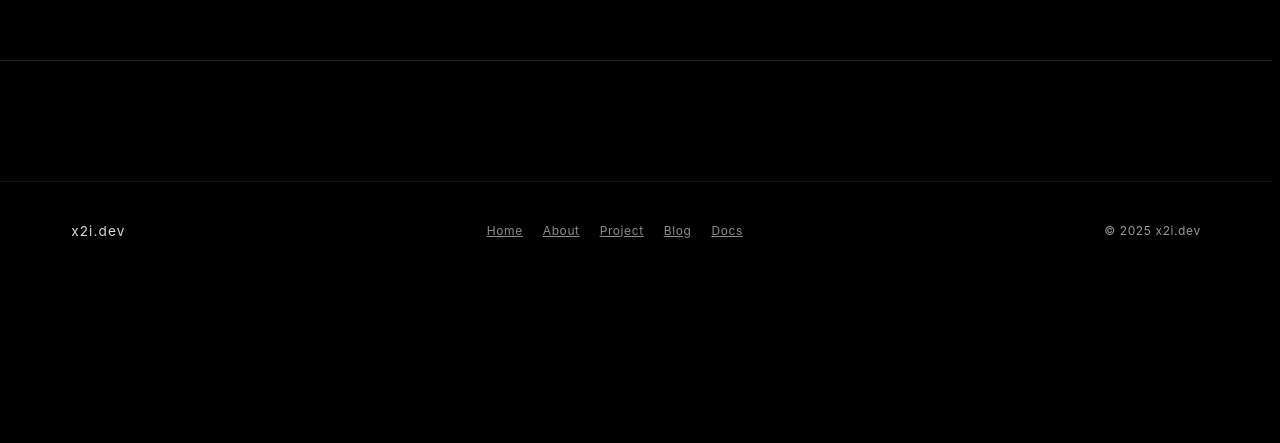
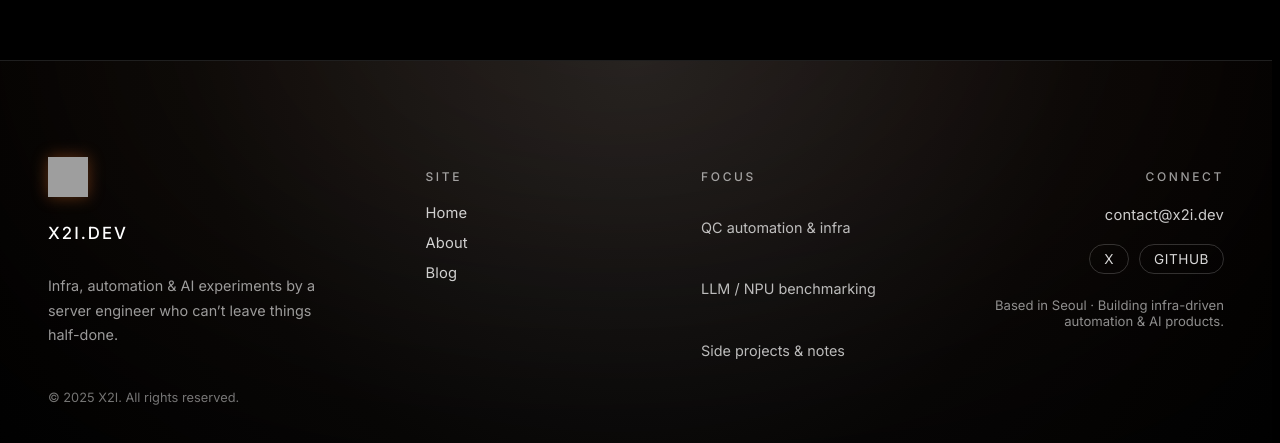
Before and after one commit to Hyeon0129/x2i-dev, a Next.js app: page / in a window 1280 px wide. Shown: the part 6804-7247 px from the top of the page. Before the commit the page ends 7083 px from the top, so only its background shows below. Built offline with nearby package versions, Linux system fonts and the light colour scheme; grey boxes are pictures that could not be loaded; a web font is replaced by a local one.

Commit message:
Add: Footer section

```diff
--- a/src/app/globals.css
+++ b/src/app/globals.css
@@ -1424,58 +1424,3 @@ pre code {
 /* ============================================
    FOOTER
 ============================================ */
-
-.footer {
-  margin-top: 120px;
-  padding: 40px 0;
-  border-top: 1px solid rgba(255,255,255,0.08);
-  color: rgba(255,255,255,0.6);
-  font-size: 0.875rem;
-}
-
-.footer-inner {
-  display: flex;
-  justify-content: space-between;
-  align-items: center;
-  gap: 40px;
-}
-
-.footer-logo {
-  font-family: var(--font-geist-mono);
-  font-size: 0.85rem;
-  letter-spacing: 0.08em;
-  color: rgba(255,255,255,0.85);
-}
-
-.footer-center {
-  display: flex;
-  align-items: center;
-  gap: 20px;
-}
-
-.footer-link {
-  font-family: var(--font-geist-mono);
-  letter-spacing: 0.05em;
-  font-size: 0.75rem;
-  color: rgba(255,255,255,0.55);
-  transition: color 0.2s ease;
-}
-
-.footer-link:hover {
-  color: rgba(255,255,255,0.85);
-}
-
-.footer-right {
-  font-family: var(--font-geist-mono);
-  font-size: 0.75rem;
-  letter-spacing: 0.05em;
-}
-
-/* Mobile */
-@media (max-width: 768px) {
-  .footer-inner {
-    flex-direction: column;
-    align-items: flex-start;
-    gap: 18px;
-  }
-}
--- a/src/components/Footer.tsx
+++ b/src/components/Footer.tsx
@@ -1,38 +1,87 @@
 // src/components/Footer.tsx
+'use client';
+
 import Link from "next/link";
+import Image from "next/image";
+import styles from "./footer.module.css";
+
+const LOGO =
+  "https://x2i.dev/wp-content/uploads/2025/10/cropped-cropped-cropped-cropped-logo-Photoroom-1.png";
 
 export default function Footer() {
+  const year = new Date().getFullYear();
+
   return (
-    <footer className="footer">
-      <div className="container footer-inner">
+    <footer className={styles.footer}>
+      {/* 배경 글로우 */}
+      <div className={styles.gradient} />
 
-        <div className="footer-left">
-          <span className="footer-logo">x2i.dev</span>
+      <div className={styles.inner}>
+        {/* LEFT: 로고 + 브랜드 설명 */}
+        <div className={styles.colLeft}>
+          <Image
+            src={LOGO}
+            width={40}
+            height={40}
+            alt="x2i.dev logo"
+            className={styles.logo}
+          />
+          <p className={styles.brand}>x2i.dev</p>
+          <p className={styles.tagline}>
+            Infra, automation & AI experiments by a server engineer who can’t
+            leave things half-done.
+          </p>
+          <p className={styles.copy}>
+            © {year} X2I. All rights reserved.
+          </p>
         </div>
 
-        <div className="footer-center">
-          <Link href="/" className="footer-link">
+        {/* COL 2: 사이트 내 주요 섹션 */}
+        <div className={styles.col}>
+          <p className={styles.heading}>Site</p>
+          <Link href="/" className={styles.link}>
             Home
           </Link>
-          <Link href="/about" className="footer-link">
+          <Link href="/about" className={styles.link}>
             About
           </Link>
-          <Link href="/project" className="footer-link">
-            Project
-          </Link>
-          <Link href="/blog" className="footer-link">
+          <Link href="/blog" className={styles.link}>
             Blog
-          </Link>
-          <Link href="/docs" className="footer-link">
-            Docs
           </Link>
         </div>
 
-        <div className="footer-right">
-          <span>© {new Date().getFullYear()} x2i.dev</span>
+        {/* COL 3: 포커스 / 카테고리 느낌 (텍스트만) */}
+        <div className={styles.col}>
+          <p className={styles.heading}>Focus</p>
+          <p className={styles.metaItem}>QC automation & infra</p>
+          <p className={styles.metaItem}>LLM / NPU benchmarking</p>
+          <p className={styles.metaItem}>Side projects & notes</p>
         </div>
 
+        {/* COL 4: 연락처 + 소셜 + 현재 상태 */}
+        <div className={styles.colRight}>
+          <p className={styles.heading}>Connect</p>
+          <Link href="mailto:contact@x2i.dev" className={styles.link}>
+            contact@x2i.dev
+          </Link>
+
+          <div className={styles.social}>
+            <Link href="https://x.com/yourhandle" className={styles.socialLink}>
+              X
+            </Link>
+            <Link href="https://github.com/yourrepo" className={styles.socialLink}>
+              GitHub
+            </Link>
+          </div>
+
+          <p className={styles.caption}>
+            Based in Seoul · Building infra-driven automation & AI products.
+          </p>
+        </div>
       </div>
+
+      {/* 하단 1px 라인 */}
+      <div className={styles.bottomLine} />
     </footer>
   );
 }
--- /dev/null
+++ b/src/components/footer.module.css
@@ -0,0 +1,248 @@
+/* /src/components/footer.module.css */
+.footer {
+  position: relative;
+  width: 100%;
+  padding: 96px 0 72px;
+  background:
+    radial-gradient(circle at 50% 0%, #181818 0%, #050505 55%, #000 100%);
+  overflow: hidden;
+  color: #fff;
+  font-family: 'Inter', system-ui, -apple-system, sans-serif;
+}
+
+/* 상단 중앙에서 살짝 퍼지는 글로우 (블랙과 자연스럽게 섞이도록 채도 낮춤) */
+.gradient {
+  position: absolute;
+  top: -220px;
+  left: 50%;
+  transform: translateX(-50%);
+  width: 1200px;
+  height: 520px;
+  background:
+    radial-gradient(circle at 50% 0%, rgba(255, 255, 255, 0.12) 0%, rgba(255, 255, 255, 0.03) 40%, transparent 70%),
+    radial-gradient(circle at 20% 0%, rgba(255, 120, 40, 0.09) 0%, transparent 55%),
+    radial-gradient(circle at 80% 0%, rgba(255, 90, 20, 0.08) 0%, transparent 55%);
+  filter: blur(140px);
+  opacity: 0.9;
+  pointer-events: none;
+  z-index: 0;
+}
+
+.inner {
+  position: relative;
+  z-index: 2;
+  max-width: 1280px;
+  margin: 0 auto;
+  padding: 0 48px;
+  display: grid;
+  grid-template-columns: minmax(0, 2.1fr) minmax(0, 1.4fr) minmax(0, 1.5fr) minmax(0, 1.6fr);
+  column-gap: 72px;
+  row-gap: 40px;
+  align-items: flex-start;
+}
+
+/* LEFT: 로고 + 브랜드 설명 */
+.colLeft {
+  display: flex;
+  flex-direction: column;
+  gap: 10px;
+  min-width: 0;
+}
+
+.logo {
+  filter: drop-shadow(0 0 8px rgba(255, 120, 40, 0.35));
+  transition: transform 0.25s ease, filter 0.25s ease;
+}
+
+.logo:hover {
+  transform: scale(1.05);
+  filter: drop-shadow(0 0 14px rgba(255, 140, 60, 0.55));
+}
+
+.brand {
+  font-size: 1.05rem;
+  font-weight: 500;
+  letter-spacing: 0.12em;
+  text-transform: uppercase;
+}
+
+.tagline {
+  margin-top: 4px;
+  font-size: 0.9rem;
+  line-height: 1.7;
+  color: rgba(255, 255, 255, 0.6);
+  max-width: 280px;
+}
+
+.copy {
+  margin-top: 18px;
+  color: rgba(255, 255, 255, 0.45);
+  font-size: 0.8rem;
+}
+
+/* 공통 컬럼 */
+.col {
+  display: flex;
+  flex-direction: column;
+  gap: 8px;
+  min-width: 0;
+}
+
+.heading {
+  color: rgba(255, 255, 255, 0.6);
+  font-size: 0.75rem;
+  font-weight: 500;
+  text-transform: uppercase;
+  letter-spacing: 0.22em;
+  margin-bottom: 10px;
+}
+
+.link {
+  color: rgba(255, 255, 255, 0.8);
+  font-size: 0.92rem;
+  text-decoration: none;
+  font-weight: 400;
+  letter-spacing: 0.01em;
+  padding: 2px 0;
+  transition: color 0.2s ease, transform 0.2s ease, opacity 0.2s ease;
+}
+
+.link:hover {
+  color: #ffffff;
+  transform: translateX(3px);
+  opacity: 1;
+}
+
+/* 포커스 텍스트용 (카테고리 / 포지셔닝) */
+.metaItem {
+  font-size: 0.9rem;
+  color: rgba(255, 255, 255, 0.72);
+  line-height: 1.7;
+}
+
+/* RIGHT: 연락처 + 소셜 + 현재 상태 */
+.colRight {
+  display: flex;
+  flex-direction: column;
+  align-items: flex-end;
+  gap: 10px;
+  min-width: 0;
+}
+
+.caption {
+  font-size: 0.82rem;
+  color: rgba(255, 255, 255, 0.55);
+  text-align: right;
+}
+
+.social {
+  display: flex;
+  gap: 10px;
+  margin-top: 8px;
+  flex-wrap: wrap;
+  justify-content: flex-end;
+}
+
+.socialLink {
+  display: inline-flex;
+  align-items: center;
+  justify-content: center;
+  padding: 6px 14px;
+  border-radius: 999px;
+  border: 1px solid rgba(255, 255, 255, 0.18);
+  font-size: 0.85rem;
+  color: rgba(255, 255, 255, 0.85);
+  text-decoration: none;
+  letter-spacing: 0.04em;
+  text-transform: uppercase;
+  font-weight: 400;
+  transition: background-color 0.2s ease, border-color 0.2s ease, transform 0.2s ease, color 0.2s ease;
+}
+
+.socialLink:hover {
+  background-color: rgba(255, 120, 40, 0.12);
+  border-color: rgba(255, 120, 40, 0.7);
+  color: #ffffff;
+  transform: translateY(-1px);
+}
+
+/* Bottom Line: 그라디언트가 라인까지 번지지 않도록 살짝만 강조 */
+.bottomLine {
+  margin: 56px auto 0;
+  max-width: 1280px;
+  padding: 0 48px;
+}
+
+.bottomLine::before {
+  content: "";
+  display: block;
+  width: 100%;
+  height: 1px;
+  background: linear-gradient(
+    to right,
+    transparent,
+    rgba(255, 255, 255, 0.08),
+    rgba(255, 120, 40, 0.25),
+    rgba(255, 255, 255, 0.08),
+    transparent
+  );
+}
+
+/* Responsive */
+@media (max-width: 1024px) {
+  .footer {
+    padding: 80px 0 64px;
+  }
+
+  .inner {
+    padding: 0 32px;
+    grid-template-columns: repeat(2, minmax(0, 1fr));
+    column-gap: 40px;
+  }
+
+  .colRight {
+    align-items: flex-start;
+  }
+
+  .caption {
+    text-align: left;
+  }
+
+  .social {
+    justify-content: flex-start;
+  }
+
+  .bottomLine {
+    padding: 0 32px;
+  }
+}
+
+@media (max-width: 768px) {
+  .footer {
+    padding: 72px 0 56px;
+  }
+
+  .inner {
+    padding: 0 24px;
+    grid-template-columns: minmax(0, 1fr);
+    row-gap: 32px;
+  }
+
+  .colLeft {
+    order: 0;
+  }
+
+  .col {
+    order: 1;
+  }
+
+  .colRight {
+    order: 2;
+    align-items: flex-start;
+  }
+
+  .bottomLine {
+    margin-top: 40px;
+    padding: 0 24px;
+  }
+}
```
